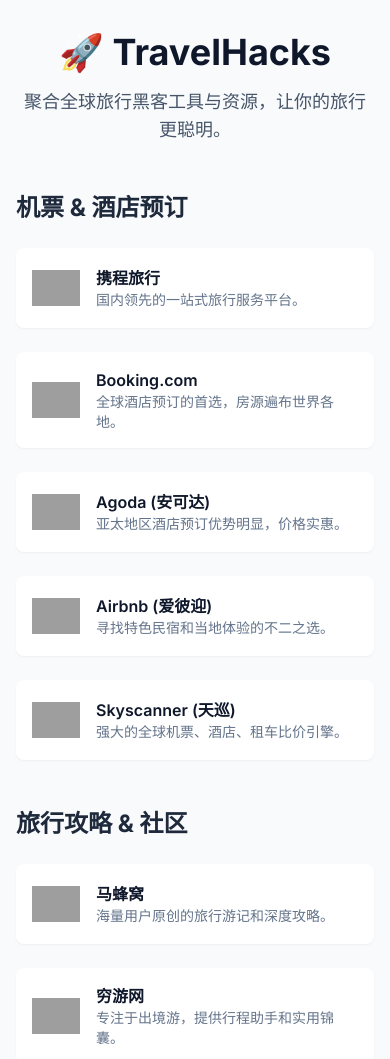
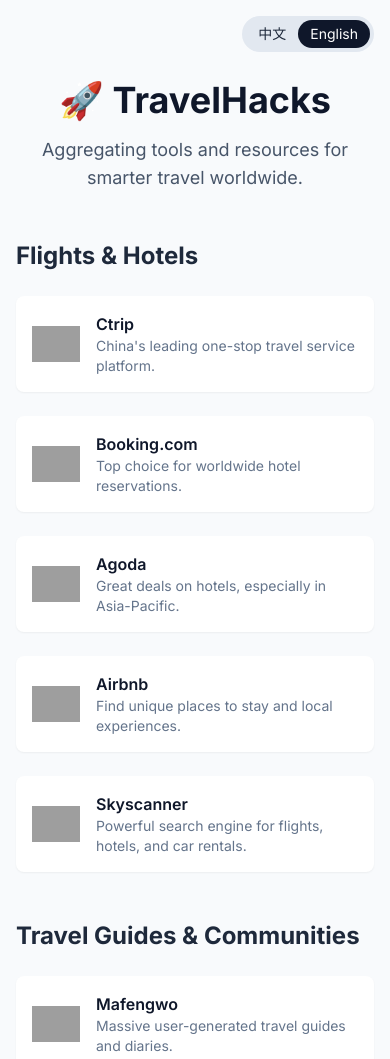
Before and after one commit to Artoria-1998/travelhacks.space, a plain HTML site: page index.html in a window 390 px wide. Shown: the top 1059 px of the page. Drawn offline with nearby package versions, Linux system fonts and the light colour scheme; grey boxes are pictures that could not be loaded.

Commit message:
Update index.html

```diff
--- a/index.html
+++ b/index.html
@@ -29,20 +29,32 @@
             transform: translateY(-5px);
             box-shadow: 0 10px 15px -3px rgb(0 0 0 / 0.1), 0 4px 6px -4px rgb(0 0 0 / 0.1);
         }
+
+        /* 语言切换按钮的激活状态 */
+        .lang-btn.active {
+            background-color: #0f172a;
+            color: #ffffff;
+        }
     </style>
 </head>
 <body class="bg-slate-50 text-slate-800">
 
     <!-- 主容器 -->
-    <div class="container mx-auto max-w-5xl px-4 py-8 sm:py-12">
+    <div class="container mx-auto max-w-5xl px-4 py-8 sm:py-12 relative">
+
+        <!-- 语言切换器 -->
+        <div id="lang-switcher" class="absolute top-4 right-4 flex items-center bg-slate-200 rounded-full p-1 text-sm">
+            <button id="lang-zh" class="lang-btn px-3 py-1 rounded-full transition-colors duration-300">中文</button>
+            <button id="lang-en" class="lang-btn px-3 py-1 rounded-full transition-colors duration-300">English</button>
+        </div>
 
         <!-- 顶部标题区域 -->
-        <header class="text-center mb-12">
-            <h1 class="text-4xl sm:text-5xl font-bold text-slate-900">
+        <header class="text-center mb-12 pt-12 sm:pt-0">
+            <h1 class="text-4xl sm:text-5xl font-bold text-slate-900" id="header-title">
                 🚀 TravelHacks
             </h1>
-            <p class="mt-4 text-lg text-slate-600">
-                聚合全球旅行黑客工具与资源，让你的旅行更聪明。
+            <p class="mt-4 text-lg text-slate-600" id="header-subtitle">
+                聚合全球旅行工具与资源，让您的旅行更轻松。
             </p>
         </header>
 
@@ -52,205 +64,187 @@
         </main>
 
         <!-- 底部信息 -->
-        <footer class="text-center mt-16">
-            <p class="text-slate-500">&copy; <span id="year"></span> TravelHacks.space. All Rights Reserved.</p>
+        <footer class="text-center mt-16 text-sm">
+            <div class="space-y-3">
+                <p class="text-slate-600" id="footer-author">
+                    本站由 [阿尔托莉雅] 创建与维护。
+                </p>
+                <div class="flex justify-center items-center space-x-4 text-slate-600">
+                    <a href="mailto:2697039335@qq.com" class="hover:text-slate-900 transition-colors" id="footer-contact">
+                        联系邮箱
+                    </a>
+                    <span>&middot;</span>
+                    <a href="#" target="_blank" rel="noopener noreferrer" class="hover:text-slate-900 transition-colors" id="footer-social">
+                        社交媒体
+                    </a>
+                </div>
+            </div>
+
+            <p class="text-slate-500 mt-6">&copy; <span id="year"></span> TravelHacks.space. All Rights Reserved.</p>
         </footer>
     </div>
 
     <script>
         // --- 数据配置区 ---
-        // 你所有的链接都可以在这里修改和添加，非常方便！
-        // 只需要修改这里的 `categories` 数组即可。
-        // logo: 建议使用网站的favicon，你可以右键点击网站标签页的图标，复制图片地址。
-        //       如果找不到，可以用 https://logo.clearbit.com/ + 网站域名 的格式，例如: 'https://logo.clearbit.com/ctrip.com'
+        // 链接的固定信息（URL和Logo）
+        const linkDatabase = {
+            ctrip: { url: "https://www.ctrip.com/", logo: "https://logo.clearbit.com/ctrip.com" },
+            booking: { url: "https://www.booking.com/", logo: "https://logo.clearbit.com/booking.com" },
+            agoda: { url: "https://www.agoda.com/", logo: "https://logo.clearbit.com/agoda.com" },
+            airbnb: { url: "https://www.airbnb.com/", logo: "https://logo.clearbit.com/airbnb.com" },
+            skyscanner: { url: "https://www.skyscanner.net/", logo: "https://logo.clearbit.com/skyscanner.net" },
+            mafengwo: { url: "https://www.mafengwo.cn/", logo: "https://logo.clearbit.com/mafengwo.cn" },
+            qyer: { url: "https://www.qyer.com/", logo: "https://logo.clearbit.com/qyer.com" },
+            xiaohongshu: { url: "https://www.xiaohongshu.com/", logo: "https://logo.clearbit.com/xiaohongshu.com" },
+            tripadvisor: { url: "https://www.tripadvisor.com/", logo: "https://logo.clearbit.com/tripadvisor.com" },
+            klook: { url: "https://www.klook.com/", logo: "https://logo.clearbit.com/klook.com" },
+            getyourguide: { url: "https://www.getyourguide.com/", logo: "https://logo.clearbit.com/getyourguide.com" },
+            flightaware: { url: "https://flightaware.com/", logo: "https://logo.clearbit.com/flightaware.com" },
+            expertflyer: { url: "https://www.expertflyer.com/", logo: "https://logo.clearbit.com/expertflyer.com" },
+            awardhacker: { url: "https://awardhacker.com/", logo: "https://logo.clearbit.com/awardhacker.com" },
+            vfs: { url: "https://www.vfsglobal.com/", logo: "https://logo.clearbit.com/vfsglobal.com" },
+            nia: { url: "https://www.nia.gov.cn/", logo: "https://logo.clearbit.com/nia.gov.cn" },
+            gmaps: { url: "https://maps.google.com/", logo: "https://logo.clearbit.com/google.com" },
+            gtranslate: { url: "https://translate.google.com/", logo: "https://logo.clearbit.com/google.com" },
+            xcurrency: { url: "https://www.xcurrency.com/", logo: "https://logo.clearbit.com/xcurrency.com" },
+            uber: { url: "#", logo: "https://logo.clearbit.com/uber.com" },
+        };
 
-        const categories = [
-            {
-                name: "机票 & 酒店预订",
-                links: [
-                    {
-                        name: "携程旅行",
-                        url: "https://www.ctrip.com/",
-                        logo: "https://logo.clearbit.com/ctrip.com",
-                        desc: "国内领先的一站式旅行服务平台。"
-                    },
-                    {
-                        name: "Booking.com",
-                        url: "https://www.booking.com/",
-                        logo: "https://logo.clearbit.com/booking.com",
-                        desc: "全球酒店预订的首选，房源遍布世界各地。"
-                    },
-                    {
-                        name: "Agoda (安可达)",
-                        url: "https://www.agoda.com/",
-                        logo: "https://logo.clearbit.com/agoda.com",
-                        desc: "亚太地区酒店预订优势明显，价格实惠。"
-                    },
-                    {
-                        name: "Airbnb (爱彼迎)",
-                        url: "https://www.airbnb.com/",
-                        logo: "https://logo.clearbit.com/airbnb.com",
-                        desc: "寻找特色民宿和当地体验的不二之选。"
-                    },
-                     {
-                        name: "Skyscanner (天巡)",
-                        url: "https://www.skyscanner.net/",
-                        logo: "https://logo.clearbit.com/skyscanner.net",
-                        desc: "强大的全球机票、酒店、租车比价引擎。"
-                    },
+        // 所有需要翻译的文本内容
+        const textData = {
+            zh: {
+                pageTitle: "TravelHacks - 你的旅行黑客导航",
+                headerSubtitle: "聚合全球旅行工具与资源，让你的旅行更轻松。",
+                footerAuthor: (name) => `本站由 ${name} 创建与维护。`,
+                footerContact: "联系邮箱",
+                footerSocial: "社交媒体",
+                authorName: "[阿尔托莉雅]",
+                categories: [
+                    { name: "机票 & 酒店预订", links: [
+                        { id: 'ctrip', name: "携程旅行", desc: "国内领先的一站式旅行服务平台。" },
+                        { id: 'booking', name: "Booking.com", desc: "全球酒店预订的首选，房源遍布世界各地。" },
+                        { id: 'agoda', name: "Agoda (安可达)", desc: "亚太地区酒店预订优势明显，价格实惠。" },
+                        { id: 'airbnb', name: "Airbnb (爱彼迎)", desc: "寻找特色民宿和当地体验的不二之选。" },
+                        { id: 'skyscanner', name: "Skyscanner (天巡)", desc: "强大的全球机票、酒店、租车比价引擎。" }
+                    ]},
+                    { name: "旅行攻略 & 社区", links: [
+                        { id: 'mafengwo', name: "马蜂窝", desc: "海量用户原创的旅行游记和深度攻略。" },
+                        { id: 'qyer', name: "穷游网", desc: "专注于出境游，提供行程助手和实用锦囊。" },
+                        { id: 'xiaohongshu', name: "小红书", desc: "发现时下最流行的旅行地和拍照技巧。" },
+                        { id: 'tripadvisor', name: "TripAdvisor", desc: "全球餐厅、酒店和景点的真实用户点评。" }
+                    ]},
+                    { name: "当地体验 & 活动", links: [
+                        { id: 'klook', name: "Klook (客路)", desc: "预订景点门票、一日游和特色体验活动。" },
+                        { id: 'getyourguide', name: "GetYourGuide", desc: "全球超多旅行体验和活动可供探索预订。" }
+                    ]},
+                    { name: "航空 & 里程", links: [
+                        { id: 'flightaware', name: "FlightAware", desc: "实时航班跟踪，查询航班历史数据与延误情况。" },
+                        { id: 'expertflyer', name: "ExpertFlyer", desc: "高阶玩家必备，查询舱位情况和里程票。" },
+                        { id: 'awardhacker', name: "AwardHacker", desc: "告诉你用最少的里程兑换去目的地的机票。" }
+                    ]},
+                    { name: "签证 & 文件", links: [
+                        { id: 'vfs', name: "VFS Global", desc: "全球最大的签证外包服务提供商。" },
+                        { id: 'nia', name: "国家移民管理局", desc: "护照、港澳台通行证等官方办理信息。" }
+                    ]},
+                    { name: "实用工具", links: [
+                        { id: 'gmaps', name: "Google Maps", desc: "国外出行必备的地图与导航工具。" },
+                        { id: 'gtranslate', name: "Google Translate", desc: "支持多种语言的实时翻译，沟通无障碍。" },
+                        { id: 'xcurrency', name: "极简汇率", desc: "设计简洁、实时更新的汇率换算工具。" },
+                        { id: 'uber', name: "Uber/Grab/滴滴", desc: "根据所在地选择主流的打车应用。" }
+                    ]}
                 ]
             },
-            {
-                name: "旅行攻略 & 社区",
-                links: [
-                    {
-                        name: "马蜂窝",
-                        url: "https://www.mafengwo.cn/",
-                        logo: "https://logo.clearbit.com/mafengwo.cn",
-                        desc: "海量用户原创的旅行游记和深度攻略。"
-                    },
-                    {
-                        name: "穷游网",
-                        url: "https://www.qyer.com/",
-                        logo: "https://logo.clearbit.com/qyer.com",
-                        desc: "专注于出境游，提供行程助手和实用锦囊。"
-                    },
-                    {
-                        name: "小红书",
-                        url: "https://www.xiaohongshu.com/",
-                        logo: "https://logo.clearbit.com/xiaohongshu.com",
-                        desc: "发现时下最流行的旅行地和拍照技巧。"
-                    },
-                    {
-                        name: "TripAdvisor",
-                        url: "https://www.tripadvisor.com/",
-                        logo: "https://logo.clearbit.com/tripadvisor.com",
-                        desc: "全球餐厅、酒店和景点的真实用户点评。"
-                    },
-                ]
-            },
-            {
-                name: "当地体验 & 活动",
-                links: [
-                    {
-                        name: "Klook (客路)",
-                        url: "https://www.klook.com/",
-                        logo: "https://logo.clearbit.com/klook.com",
-                        desc: "预订景点门票、一日游和特色体验活动。"
-                    },
-                    {
-                        name: "GetYourGuide",
-                        url: "https://www.getyourguide.com/",
-                        logo: "https://logo.clearbit.com/getyourguide.com",
-                        desc: "全球超多旅行体验和活动可供探索预订。"
-                    },
-                ]
-            },
-            {
-                name: "航空 & 里程",
-                links: [
-                     {
-                        name: "FlightAware",
-                        url: "https://flightaware.com/",
-                        logo: "https://logo.clearbit.com/flightaware.com",
-                        desc: "实时航班跟踪，查询航班历史数据与延误情况。"
-                    },
-                    {
-                        name: "ExpertFlyer",
-                        url: "https://www.expertflyer.com/",
-                        logo: "https://logo.clearbit.com/expertflyer.com",
-                        desc: "高阶玩家必备，查询舱位情况和里程票。"
-                    },
-                    {
-                        name: "AwardHacker",
-                        url: "https://awardhacker.com/",
-                        logo: "https://logo.clearbit.com/awardhacker.com",
-                        desc: "告诉你用最少的里程兑换去目的地的机票。"
-                    },
-                ]
-            },
-             {
-                name: "签证 & 文件",
-                links: [
-                    {
-                        name: "VFS Global",
-                        url: "https://www.vfsglobal.com/",
-                        logo: "https://logo.clearbit.com/vfsglobal.com",
-                        desc: "全球最大的签证外包服务提供商。"
-                    },
-                    {
-                        name: "国家移民管理局",
-                        url: "https://www.nia.gov.cn/",
-                        logo: "https://logo.clearbit.com/nia.gov.cn",
-                        desc: "护照、港澳台通行证等官方办理信息。"
-                    },
-                ]
-            },
-            {
-                name: "实用工具",
-                links: [
-                    {
-                        name: "Google Maps",
-                        url: "https://maps.google.com/",
-                        logo: "https://logo.clearbit.com/google.com",
-                        desc: "国外出行必备的地图与导航工具。"
-                    },
-                    {
-                        name: "Google Translate",
-                        url: "https://translate.google.com/",
-                        logo: "https://logo.clearbit.com/google.com",
-                        desc: "支持多种语言的实时翻译，沟通无障碍。"
-                    },
-                    {
-                        name: "极简汇率",
-                        url: "https://www.xcurrency.com/",
-                        logo: "https://logo.clearbit.com/xcurrency.com",
-                        desc: "设计简洁、实时更新的汇率换算工具。"
-                    },
-                    {
-                        name: "Uber/Grab/滴滴",
-                        url: "#",
-                        logo: "https://logo.clearbit.com/uber.com",
-                        desc: "根据所在地选择主流的打车应用。"
-                    },
+            en: {
+                pageTitle: "TravelHacks - Your Travel Hacker Navigator",
+                headerSubtitle: "Aggregating tools and resources for smarter travel worldwide.",
+                footerAuthor: (name) => `Created & maintained by ${name}.`,
+                footerContact: "Contact",
+                footerSocial: "Social Media",
+                authorName: "[Enter Your Name Here]",
+                categories: [
+                    { name: "Flights & Hotels", links: [
+                        { id: 'ctrip', name: "Ctrip", desc: "China's leading one-stop travel service platform." },
+                        { id: 'booking', name: "Booking.com", desc: "Top choice for worldwide hotel reservations." },
+                        { id: 'agoda', name: "Agoda", desc: "Great deals on hotels, especially in Asia-Pacific." },
+                        { id: 'airbnb', name: "Airbnb", desc: "Find unique places to stay and local experiences." },
+                        { id: 'skyscanner', name: "Skyscanner", desc: "Powerful search engine for flights, hotels, and car rentals." }
+                    ]},
+                    { name: "Travel Guides & Communities", links: [
+                        { id: 'mafengwo', name: "Mafengwo", desc: "Massive user-generated travel guides and diaries." },
+                        { id: 'qyer', name: "Qyer", desc: "Focuses on outbound tourism with detailed itineraries." },
+                        { id: 'xiaohongshu', name: "Xiaohongshu", desc: "Discover trendy travel spots and photo ideas." },
+                        { id: 'tripadvisor', name: "TripAdvisor", desc: "Real user reviews for hotels, restaurants and attractions." }
+                    ]},
+                    { name: "Local Experiences & Activities", links: [
+                        { id: 'klook', name: "Klook", desc: "Book attraction tickets, day trips, and unique activities." },
+                        { id: 'getyourguide', name: "GetYourGuide", desc: "Explore and book countless travel experiences worldwide." }
+                    ]},
+                    { name: "Aviation & Miles", links: [
+                        { id: 'flightaware', name: "FlightAware", desc: "Live flight tracking and historical flight data." },
+                        { id: 'expertflyer', name: "ExpertFlyer", desc: "A must-have for frequent flyers to check award availability." },
+                        { id: 'awardhacker', name: "AwardHacker", desc: "Find the best reward flights with the fewest miles." }
+                    ]},
+                    { name: "Visa & Documents", links: [
+                        { id: 'vfs', name: "VFS Global", desc: "The world's largest visa outsourcing and technology services specialist." },
+                        { id: 'nia', name: "NIA China", desc: "Official information on passports and travel permits." }
+                    ]},
+                    { name: "Utilities", links: [
+                        { id: 'gmaps', name: "Google Maps", desc: "Essential map and navigation tool for traveling abroad." },
+                        { id: 'gtranslate', name: "Google Translate", desc: "Real-time translation for seamless communication." },
+                        { id: 'xcurrency', name: "xCurrency", desc: "A clean and real-time currency converter." },
+                        { id: 'uber', name: "Uber/Grab/Didi", desc: "Choose the main ride-hailing app based on your location." }
+                    ]}
                 ]
             }
-        ];
+        };
 
         // --- 动态渲染脚本 ---
-        // 下面的代码负责读取上面的数据，并把它们变成网页内容。
-        // 你通常不需要修改这部分代码。
 
         const mainContent = document.getElementById('main-content');
+        const yearSpan = document.getElementById('year');
+        const langZhBtn = document.getElementById('lang-zh');
+        const langEnBtn = document.getElementById('lang-en');
 
-        categories.forEach(category => {
-            // 创建分类容器
+        function renderContent(lang = 'zh') {
+            const t = textData[lang];
+
+            // 更新页面静态文本
+            document.title = t.pageTitle;
+            document.getElementById('header-subtitle').textContent = t.headerSubtitle;
+            document.getElementById('footer-author').textContent = t.footerAuthor(t.authorName);
+            document.getElementById('footer-contact').textContent = t.footerContact;
+            document.getElementById('footer-social').textContent = t.footerSocial;
+
+            // 清空主内容区
+            mainContent.innerHTML = '';
+
+            // 重新渲染分类和链接
+            t.categories.forEach(category => {
                 const categorySection = document.createElement('section');
                 categorySection.className = 'mb-12';
 
-            // 创建分类标题
                 const categoryTitle = document.createElement('h2');
                 categoryTitle.className = 'text-2xl font-bold text-slate-800 mb-6';
                 categoryTitle.textContent = category.name;
 
-            // 创建链接网格容器
                 const linksGrid = document.createElement('div');
                 linksGrid.className = 'grid grid-cols-1 sm:grid-cols-2 lg:grid-cols-3 gap-6';
 
-            category.links.forEach(link => {
-                // 创建单个链接卡片
+                category.links.forEach(linkInfo => {
+                    const linkData = linkDatabase[linkInfo.id];
+                    if (!linkData) return;
+
                     const linkCard = document.createElement('a');
-                linkCard.href = link.url;
-                linkCard.target = '_blank'; // 在新标签页打开
+                    linkCard.href = linkData.url;
+                    linkCard.target = '_blank';
                     linkCard.rel = 'noopener noreferrer';
                     linkCard.className = 'link-card bg-white p-4 rounded-lg shadow-sm flex items-center space-x-4';
 
-                // 卡片内容
                     linkCard.innerHTML = `
-                    <img src="${link.logo}" alt="${link.name} Logo" class="w-12 h-12 rounded-md object-contain flex-shrink-0" onerror="this.src='https://placehold.co/64x64/e2e8f0/64748b?text=LOGO'">
+                        <img src="${linkData.logo}" alt="${linkInfo.name} Logo" class="w-12 h-12 rounded-md object-contain flex-shrink-0" onerror="this.src='https.placehold.co/64x64/e2e8f0/64748b?text=LOGO'">
                         <div>
-                        <h3 class="font-semibold text-slate-900">${link.name}</h3>
-                        <p class="text-sm text-slate-500">${link.desc}</p>
+                            <h3 class="font-semibold text-slate-900">${linkInfo.name}</h3>
+                            <p class="text-sm text-slate-500">${linkInfo.desc}</p>
                         </div>
                     `;
                     linksGrid.appendChild(linkCard);
@@ -260,11 +254,39 @@
                 categorySection.appendChild(linksGrid);
                 mainContent.appendChild(categorySection);
             });
+        }
+
+        function setLanguage(lang) {
+            renderContent(lang);
+            localStorage.setItem('travelhacks-lang', lang);
+
+            if (lang === 'zh') {
+                langZhBtn.classList.add('active');
+                langEnBtn.classList.remove('active');
+                document.documentElement.lang = 'zh-CN';
+            } else {
+                langEnBtn.classList.add('active');
+                langZhBtn.classList.remove('active');
+                 document.documentElement.lang = 'en';
+            }
+        }
+
+        // --- 初始化和事件监听 ---
 
         // 自动更新页脚年份
-        document.getElementById('year').textContent = new Date().getFullYear();
+        yearSpan.textContent = new Date().getFullYear();
+
+        // 绑定语言切换按钮事件
+        langZhBtn.addEventListener('click', () => setLanguage('zh'));
+        langEnBtn.addEventListener('click', () => setLanguage('en'));
+
+        // 页面加载时决定初始语言
+        const savedLang = localStorage.getItem('travelhacks-lang');
+        const browserLang = navigator.language.startsWith('zh') ? 'zh' : 'en';
+        const initialLang = savedLang || browserLang;
+
+        setLanguage(initialLang);
 
     </script>
-
 </body>
 </html>
```
Lines whose indentation alone changed are shown as unchanged.
